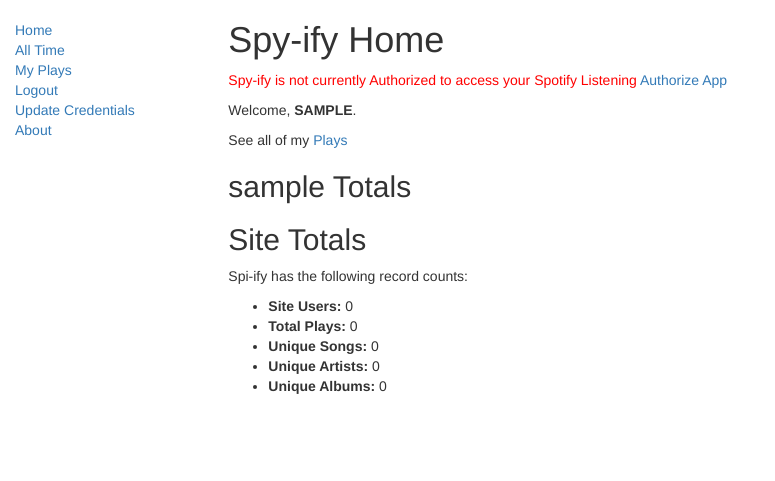
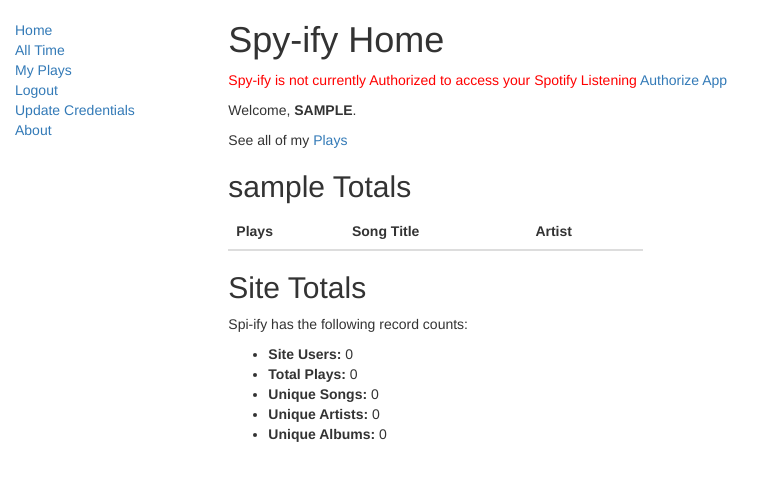
Before and after one commit to zegarelli/spy-ify, a Django app: page / in a window 1280 px wide. Shown: the top 481 px of the page, without its empty margins (0-775 px from the left). Run offline with Django 3.2, Linux system fonts and the light colour scheme; the visitor is signed in with stand-in values (Sample User, id 1); data comes from the database, SQL or seed files in the repository; data that the repository does not hold is empty; some libraries are stand-ins or nearby versions.

Commit message:
Added Artists to Index

```diff
--- a/Site/mysite/spytify/templates/base_generic.html
+++ b/Site/mysite/spytify/templates/base_generic.html
@@ -19,7 +19,7 @@
           <li><a href="{% url 'index' %}">Home</a></li>
           {% if user.is_authenticated %}
             <li><a href="{% url 'top_all_time' %}">All Time</a></li>
-          <li><a href="{% url 'plays' %}">My Plays</a></li>
+            <li><a href="{% url 'user-detail' %}">My Plays</a></li>
             <li><a href="{% url 'logout' %}">Logout</a></li>
             <li><a href="https://accounts.spotify.com/authorize/?client_id=d85350c3c35449d987db695a8e5a819b&response_type=code&redirect_uri=http://127.0.0.1:8000/authed&scope=user-modify-playback-state%20user-read-playback-state%20user-read-recently-played%20user-read-currently-playing%20user-top-read">
             Update Credentials
--- a/Site/mysite/spytify/templates/index.html
+++ b/Site/mysite/spytify/templates/index.html
@@ -17,12 +17,24 @@
 	    <p>See all of my <a href="user/plays">Plays</a></p>
 
 		<h2>{{user.username}} Totals</h2>
-		  <ol>
-
-		    {% for song, plays in user_songs %}
-			  <li>{{song}} - {{plays}}</li>
-		    {% endfor %}
-		  </ol>
+			<table class="table" style="width:40%">
+			<thead>
+		      <tr>
+		        <th>Plays</th>
+		        <th>Song Title</th>
+		        <th>Artist</th>
+		      </tr>
+	        </thead>
+			{% for song, plays in user_songs %}
+			<tbody>
+				<tr>
+					<td>{{plays}}</td>
+					<td>{{song.song_name}}</td>
+					<td>{{song.artist_id}}</td>
+				</tr>
+			</tbody>
+	        {% endfor %}
+			</table>
 
 	{% else %}
 	        <p>Welcome, you're not currently logged in.<br>
@@ -30,7 +42,7 @@
 	        <a href="{% url 'signup' %}">Sign Up</a></p>
     {% endif %}
 
-
+<div>
   <h2>Site Totals</h2>
   <p>Spi-ify has the following record counts:</p>
   <ul>
@@ -40,4 +52,5 @@
     <li><strong>Unique Artists:</strong> {{ num_artists }}</li>
     <li><strong>Unique Albums:</strong> {{ num_albums }}</li>
   </ul>
+</div>
 {% endblock %}
--- a/Site/mysite/spytify/templates/plays.html
+++ b/Site/mysite/spytify/templates/plays.html
@@ -1,5 +1,6 @@
 {% extends "base_generic.html" %}
 
+{% if user.is_authenticated %}
 	{% block content %}
 	  <div style="margin-left:20px;margin-top:20px">
 	  <h1>Plays</h1>
@@ -21,3 +22,6 @@
 	        {% endfor %}
 			</tbody>
 	{% endblock %}
+{% else %}
+			<p>You are not currently logged in</p>
+{% endif %}
--- a/Site/mysite/spytify/views.py
+++ b/Site/mysite/spytify/views.py
@@ -69,9 +69,10 @@ def index(request):
                                             LIMIT    50;""".format(request.user.id)).fetchall()
             top_songs = []
             for song, plays in user_songs:
-                name = cursor.execute("SELECT song_name from 'spytify_song' WHERE song_id = '{}'".format(song)).fetchone()
+                name = Song.objects.get(song_id=song)
+                # name = cursor.execute("SELECT * from 'spytify_song' WHERE song_id = '{}'".format(song)).fetchone()
                 if name:
-                    top_songs.append((name[0], plays))
+                    top_songs.append((name, plays))
                 if len(top_songs) == 5:
                     break
             context['user_songs'] = top_songs
```
Lines whose indentation alone changed are shown as unchanged.
